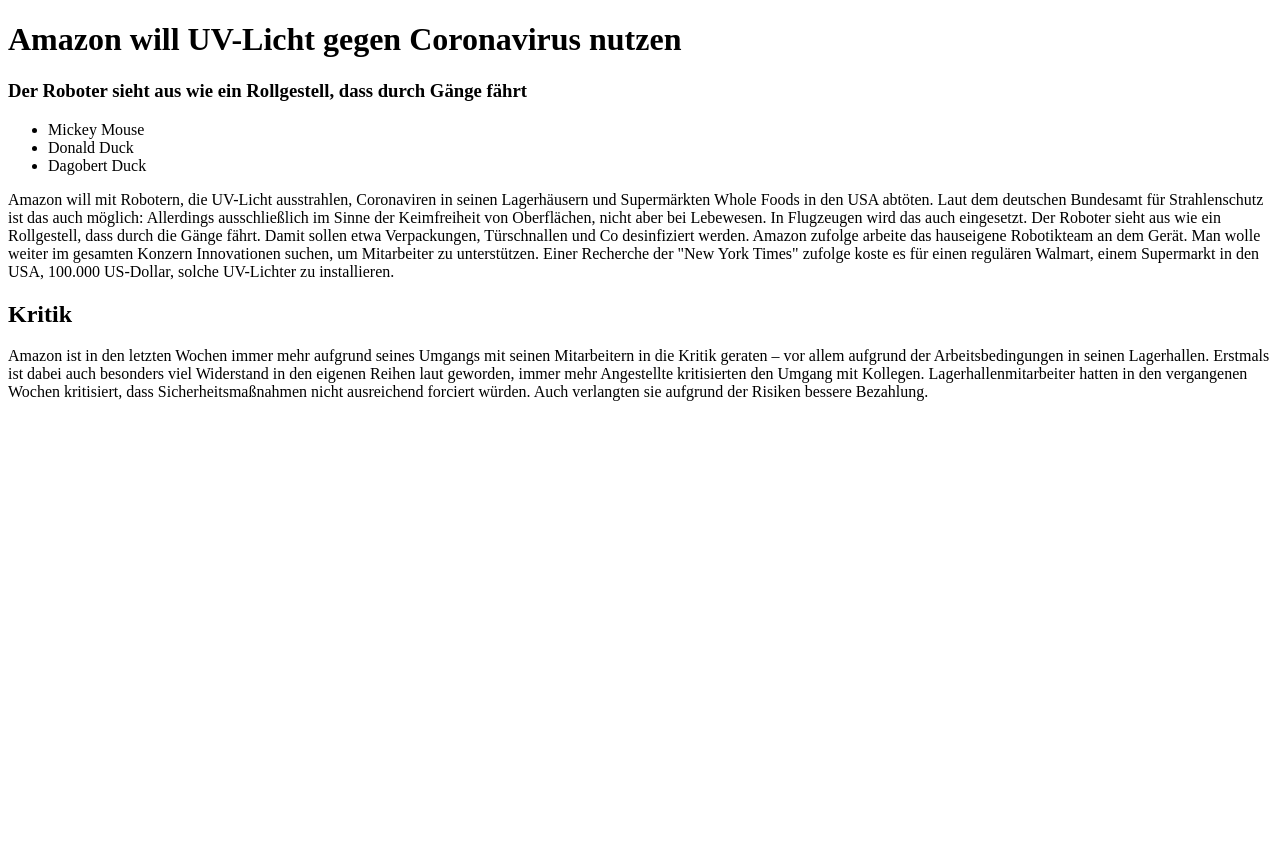
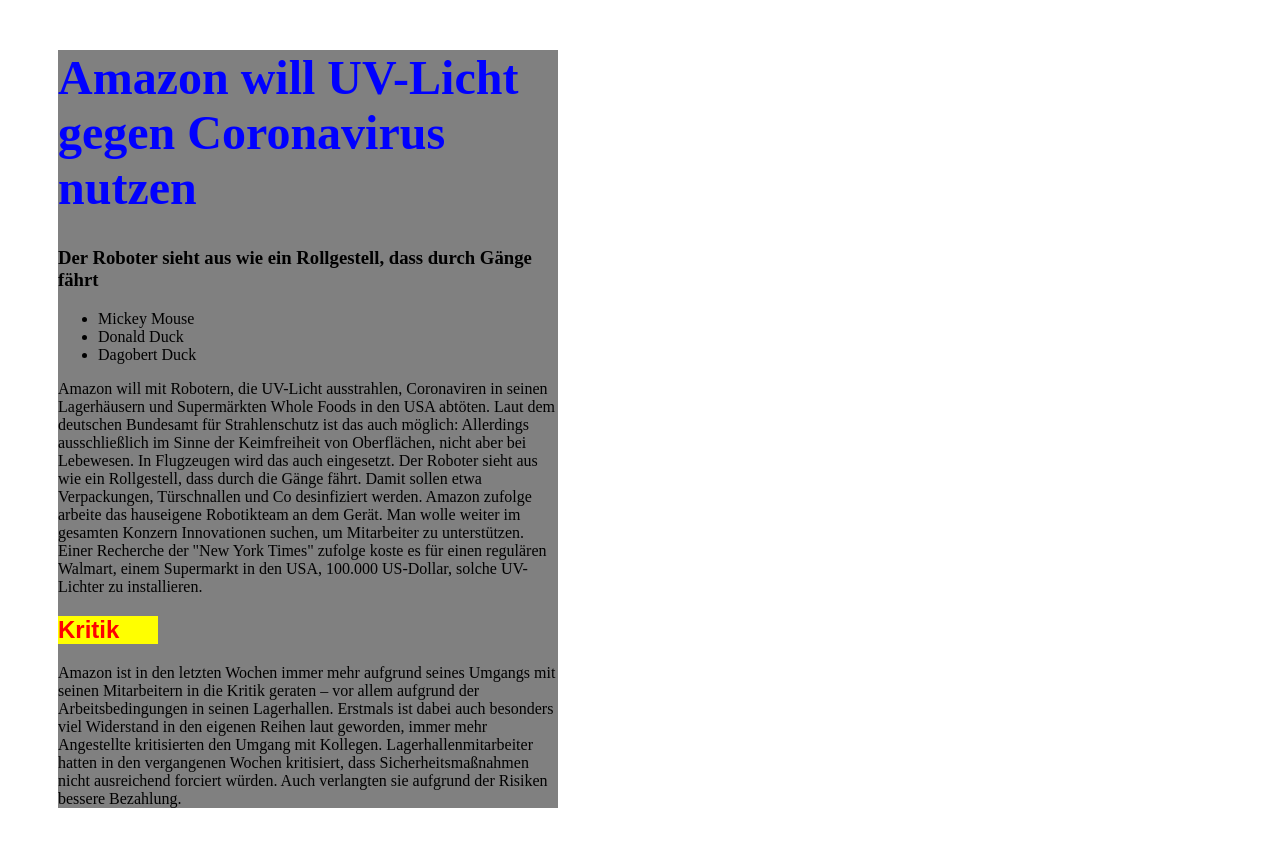
Before and after one commit to MartinG-hub/CFLSM-CSS-DAY01-pairLeaderMartin-pairPartnerSam, a plain HTML site: page Day 3 css1 BasicExercise3/CSS Basic Exercise 3.html in a window 1280 px wide. Before the commit the page ends 800 px from the top, so only its background shows below. Drawn offline with Linux system fonts and the light colour scheme.

Commit message:
the last css rule in html doc (from top to bottom) works

```diff
--- a/Day 3 css1 BasicExercise3/CSS Basic Exercise 3.css
+++ b/Day 3 css1 BasicExercise3/CSS Basic Exercise 3.css
@@ -0,0 +1,21 @@
+li{
+	border: 3px;
+	border-color: red;
+}
+
+h2{
+	background-color: yellow;
+	font-family: arial;
+	color: red;
+	width: 100px;
+}
+
+.divgrey{
+	margin: 50px;
+	background-color: grey;
+	max-width: 500px;
+}
+
+h1{
+	color: red;
+}
--- a/Day 3 css1 BasicExercise3/CSS Basic Exercise 3.html
+++ b/Day 3 css1 BasicExercise3/CSS Basic Exercise 3.html
@@ -4,9 +4,21 @@
 	<title>Simple newspaper article</title>
 	<meta charset="utf-8">
 	<link rel="stylesheet" type="text/css" href="CSS Basic Exercise 3.css">
+
+	<style type="text/css">
+		h1 {
+			color:blue;
+		}
+	</style>
+
+
 </head>
+
+
 <body>
-	<h1>Amazon will UV-Licht gegen Coronavirus nutzen</h1>
+	<div class="divgrey">
+
+	<h1 style="font-size: 48px;">Amazon will UV-Licht gegen Coronavirus nutzen</h1>
 	<h3>Der Roboter sieht aus wie ein Rollgestell, dass durch Gänge fährt</h3>
 
 	<ul>
@@ -23,5 +35,9 @@
 	<h2>Kritik</h2>
 
 	<p>Amazon ist in den letzten Wochen immer mehr aufgrund seines Umgangs mit seinen Mitarbeitern in die Kritik geraten – vor allem aufgrund der Arbeitsbedingungen in seinen Lagerhallen. Erstmals ist dabei auch besonders viel Widerstand in den eigenen Reihen laut geworden, immer mehr Angestellte kritisierten den Umgang mit Kollegen. Lagerhallenmitarbeiter hatten in den vergangenen Wochen kritisiert, dass Sicherheitsmaßnahmen nicht ausreichend forciert würden. Auch verlangten sie aufgrund der Risiken bessere Bezahlung.</p>
+
+
+	</div>
+
 </body>
 </html>
```
Also changed, not shown: index.html (+13 -24 lines).
